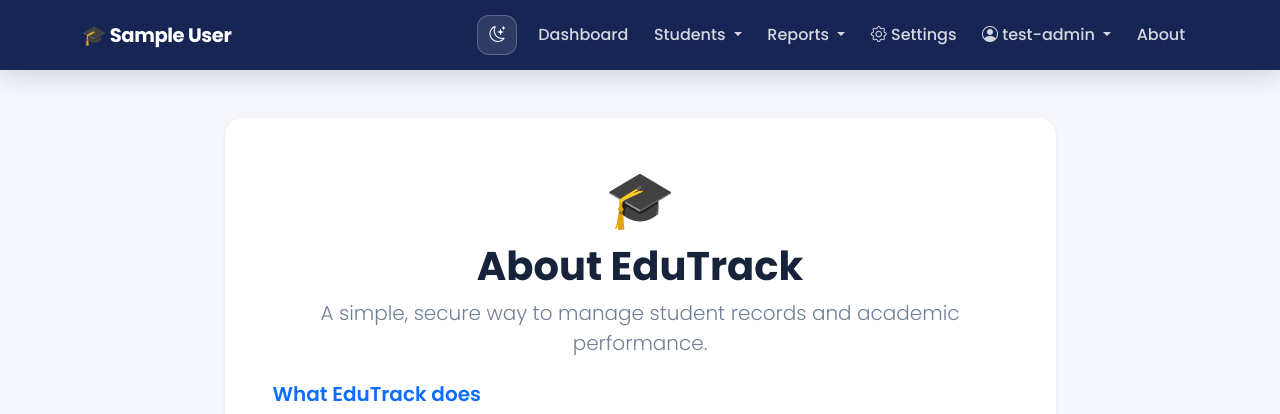
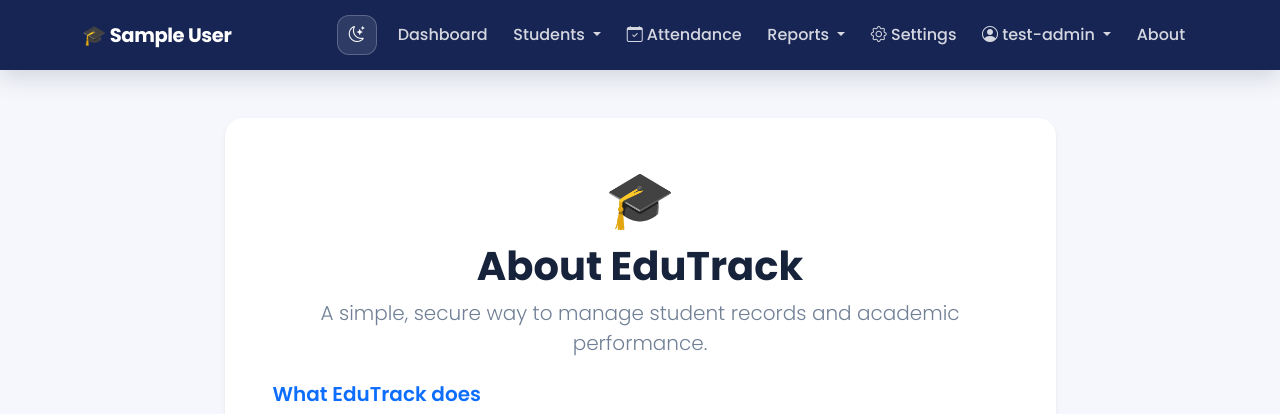
Before and after one commit to alpha00045/EduTrack, a Flask app: page /about in a window 1280 px wide. Shown: the top 414 px of the page. Run offline with Flask 3, Linux system fonts and the light colour scheme; the visitor is signed in with stand-in values (Sample User, id 1); parts of the project's set-up code (start-up, migrations or seed data) failed here and were passed over; some libraries are stand-ins or nearby versions.

Commit message:
Add attendance to the admin navigation

```diff
--- a/templates/partials/navbar.html
+++ b/templates/partials/navbar.html
@@ -35,6 +35,9 @@
                     </ul>
                 </li>
 
+                <li class="nav-item">
+                    <a class="nav-link" href="{{ url_for('attendance') }}"><i class="bi bi-calendar-check"></i> Attendance</a>
+                </li>
                 <li class="nav-item dropdown">
                     <a class="nav-link dropdown-toggle" href="#" role="button" data-bs-toggle="dropdown">
                         Reports
```
